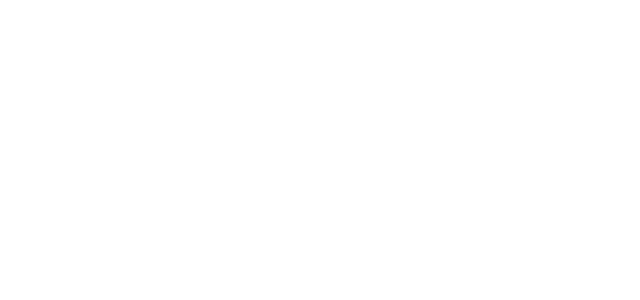
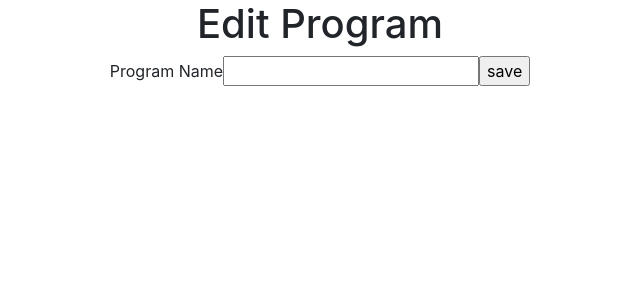
Before and after one commit to alazarabraham/reactspringboot, a React (Create React App) app: page /editprogram/1 in a window 1280 px wide. Shown: the top 300 px of the page, without its empty margins (320-960 px from the left). Built offline with nearby package versions, Linux system fonts and the light colour scheme; no server answers.

Commit message:
finished consume app

```diff
--- a/src/App.js
+++ b/src/App.js
@@ -6,6 +6,7 @@
 import { Route,Switch } from 'react-router-dom';
 import { BrowserRouter } from 'react-router-dom';
 import AddProgram from './components/AddProgram';
+import EditProgram from './components/EditProgram';
 
 function App() {
   return (
@@ -13,6 +14,8 @@
       <BrowserRouter>
       <Switch>
        <Route exact path="/" component={Program}/>
+       <Route exact path="/editprogram/:programId" component={EditProgram}/>
+
        <Route exact path="/program/:programId" component={ProgramDetails}/>
        <Route exact path="/addProgram" component={AddProgram}/>
 
--- /dev/null
+++ b/src/components/EditProgram.js
@@ -0,0 +1,77 @@
+import React, {Component} from 'react';
+import axios from 'axios'
+import {BrowserRouter, Link,Router} from 'react-router-dom'
+import {Table,Button, Form} from 'react-bootstrap';
+
+export default class AddProgram extends Component{
+    constructor(props){
+        super(props);
+        this.state={
+            programId:"",
+            programName:""
+        }
+        this.handleInputChange = this.handleInputChange.bind(this);
+    }
+
+  componentDidMount(){
+      this.getEditDetails();
+  }
+
+  getEditDetails(){
+    let programId = this.props.match.params.programId;
+    axios.get(`http://localhost:8080/api/programs/${programId}`)
+    .then(response=>{
+        console.log(response)
+        this.setState({
+            programId: response.data.programId,
+            programName: response.data.programName
+        })
+    })
+    .catch(error=>console.log(error))
+}
+
+    editProgram(newProgram){
+        axios.request({
+            method:"put",
+            url:`http://localhost:8080/api/programs/${this.state.programId}`,
+            data: newProgram
+        }).then(response=>{
+            this.props.history.push("/");
+        }).catch(err => console.log(err))
+    }
+
+  onSubmit(e){
+
+    const newProgram={
+        programId: this.state.programId,
+        programName: this.refs.programName.value
+    }
+    this.editProgram(newProgram)
+    e.preventDefault();
+
+  }
+
+  handleInputChange(e){
+      const target = e.target;
+      const value = target.value;
+      const programName = target.programName;
+      this.setState({
+          [programName]:value
+      })
+  }
+    render(){
+        return(
+            <div>
+
+                <h1>Edit Program</h1>
+                <form onSubmit={this.onSubmit.bind(this)}>
+                    <Form.Label>Program Name</Form.Label>
+
+                    <input type="text" name="programName" ref="programName" value={this.state.programName} onChange={this.handleInputChange}/>
+                    <input type="submit" value="save"/>
+                </form>
+            </div>
+
+        )
+    }
+}
--- a/src/components/ProgramDetails.js
+++ b/src/components/ProgramDetails.js
@@ -50,7 +50,7 @@
                 <tbody>
                     <td></td>
                 </tbody>
-        <Link to={`/editprogram/${this.state.programDetails.programId}`}><Button class="btn-block">Edit</Button></Link>
+                <Link to={`/editprogram/${this.state.programDetails.programId}`}><Button class="btn-block">Edit</Button></Link>
 
              <Button class="btn-block" onClick={this.onDelete.bind(this)}>Delete</Button>
 
```
